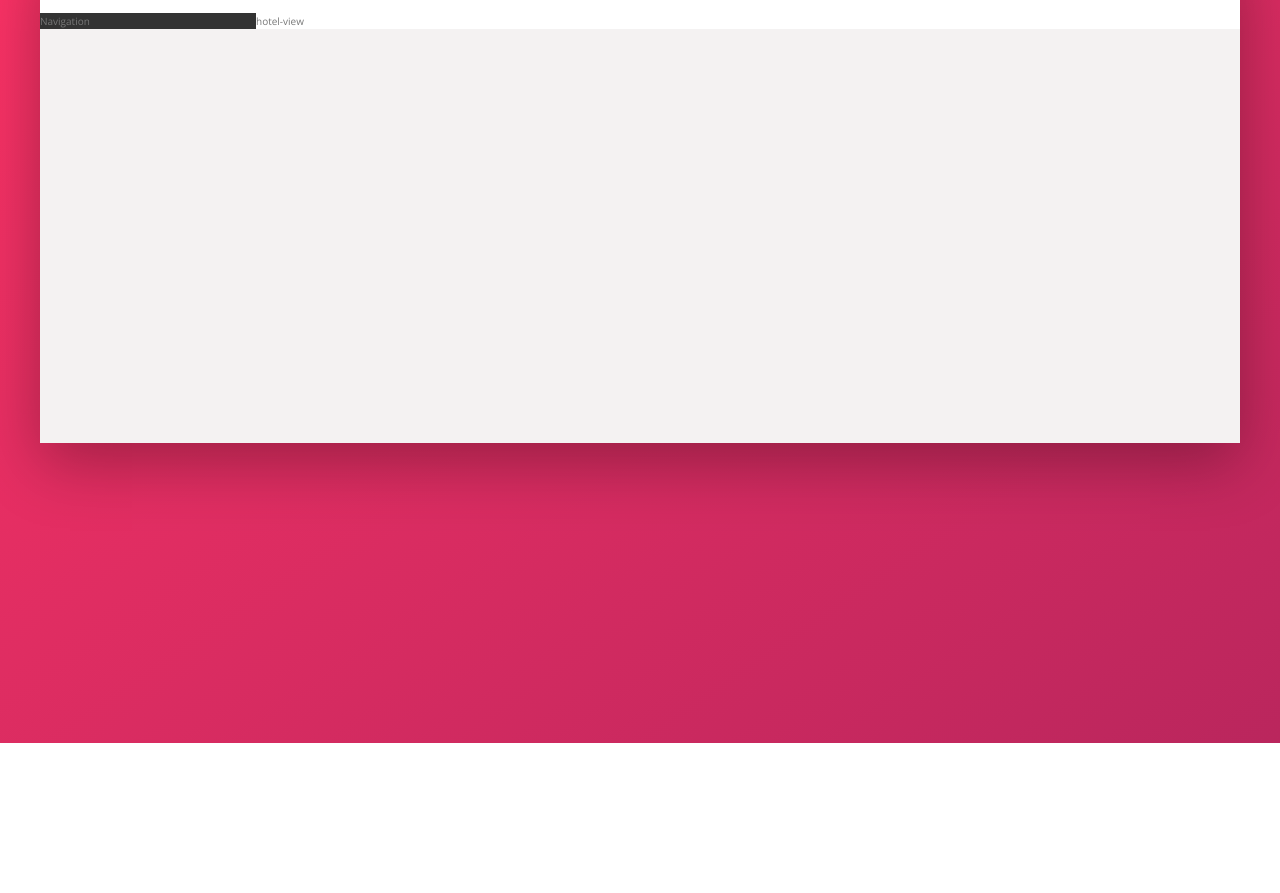
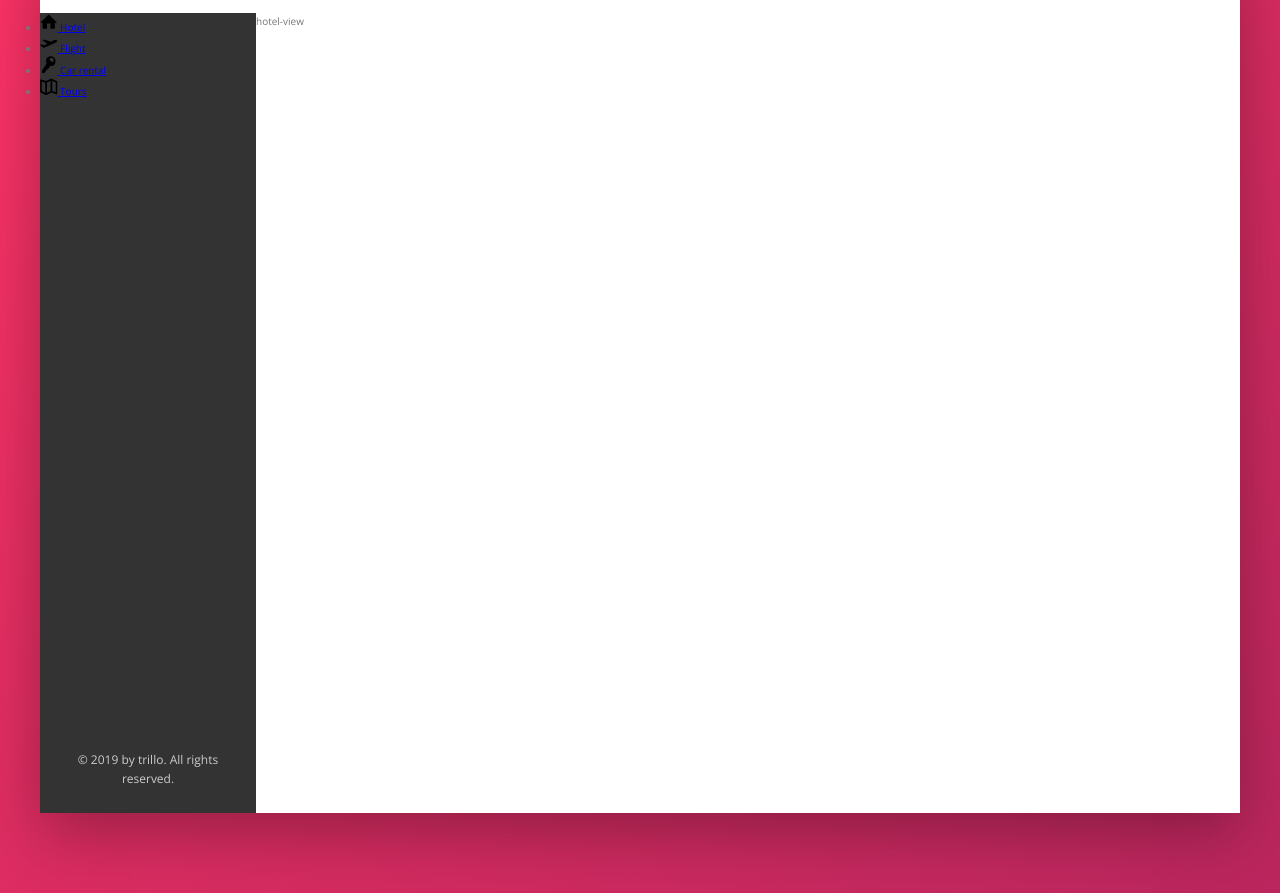
Before and after one commit to franciscocaballero/flex-trillo, a website: page starter/index.html in a window 1280 px wide. Shown: the part 137-1030 px from the top of the page. Before the commit the page ends 880 px from the top, so only its background shows below. Drawn offline with nearby package versions, Linux system fonts and the light colour scheme.

Commit message:
started styling navbar

```diff
--- a/starter/index.html
+++ b/starter/index.html
@@ -45,7 +45,44 @@
             </header>
             <div class="content">
                 <nav class="sidebar">
-                    Navigation
+                    <ul class="side-nav">
+                        <li class="side-nav__item">
+                            <a href="#" class="side-nav__link">
+                                <svg class="side-nav__icon">
+                                    <use xlink:href="img/sprite.svg#icon-home"></use>
+                                </svg>
+                                <span>Hotel</span>
+                            </a>
+                        </li>
+                        <li class="side-nav__item">
+                            <a href="#" class="side-nav__link">
+                                <svg class="side-nav__icon">
+                                    <use xlink:href="img/sprite.svg#icon-aircraft-take-off"></use>
+                                </svg>
+                                <span>Flight</span>
+                            </a>
+                        </li>
+                        <li class="side-nav__item">
+                            <a href="#" class="side-nav__link">
+                                <svg class="side-nav__icon">
+                                    <use xlink:href="img/sprite.svg#icon-key"></use>
+                                </svg>
+                                <span>Car rental</span>
+                            </a>
+                        </li>
+                        <li class="side-nav__item">
+                            <a href="#" class="side-nav__link">
+                                <svg class="side-nav__icon">
+                                    <use xlink:href="img/sprite.svg#icon-map"></use>
+                                </svg>
+                                <span>Tours</span>
+                            </a>
+                        </li>
+                    </ul>
+
+                    <div class="legal">
+                        &copy; 2019 by trillo. All rights reserved.
+                    </div>
                 </nav>
                 <main class="hotel-view">
                     hotel-view
--- a/starter/sass/_components.scss
+++ b/starter/sass/_components.scss
@@ -8,7 +8,7 @@
 ////////////////////////////////////////////////
 // SEARCH
 .search {
-    flex: 0 0 40%;
+    flex: 0 0 40%; //grow, shrink, basis
     display: flex;
     align-items: center;
     justify-content: center;
@@ -76,6 +76,7 @@
     & > *:hover {
         background-color: var(--color-grey-light-2);
     }
+    //^ user-nav > all the direct childern
     &__icon-box {
         position: relative;
 
@@ -116,3 +117,31 @@
 
     }
 }
+
+//////////////////////////////////////////////////////////////////
+// SIDE NAVIGATION
+
+.side-nav {
+    dis
+    &__item {
+
+    }
+
+    &__link {
+
+    }
+
+    &__icon {
+        width: 1.75rem;
+        height: 1.75rem;
+    }
+}
+
+//////////////////////////////////////////////////////////////////////////
+// LEGAL
+.legal {
+    font-size: 1.2rem;
+    text-align: center;
+    padding: 2.5rem;
+    color: var(--color-grey-light-4);
+}
--- a/starter/sass/_layout.scss
+++ b/starter/sass/_layout.scss
@@ -22,11 +22,15 @@
 
 .sidebar {
   background-color: var(--color-grey-dark-1);
+
   flex: 0 0 18%; //grow, shrink, basis
-
+  display: flex;
+  flex-direction: column;
+  justify-content: space-between;
 }
 
 .hotel-view {
   background-color: #fff;
+  height: 80rem;
   flex: 1;
 }
```
Also changed, not shown: starter/css/style.css.
